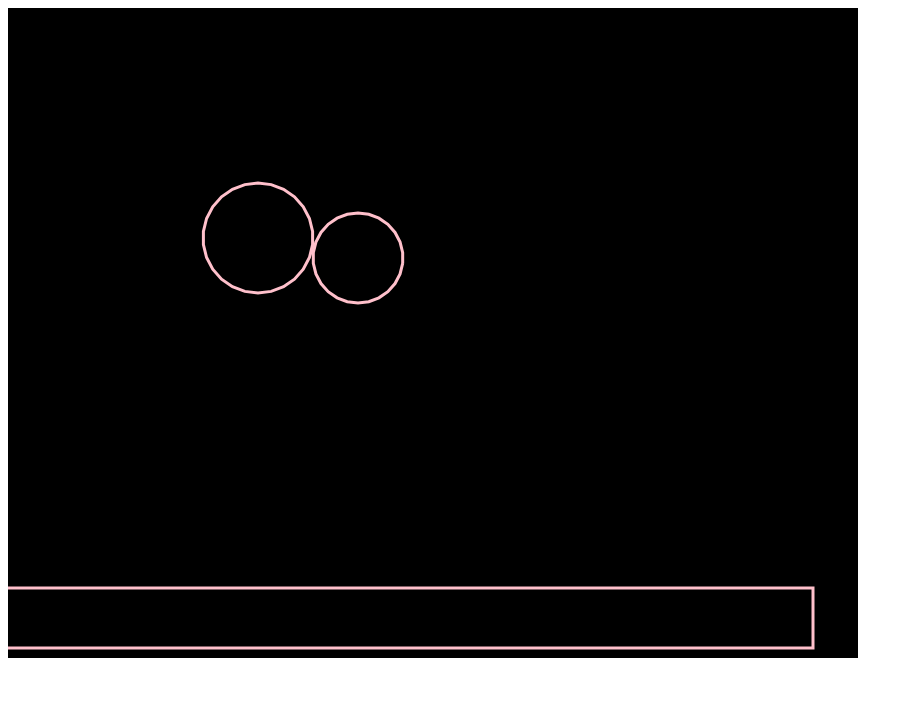
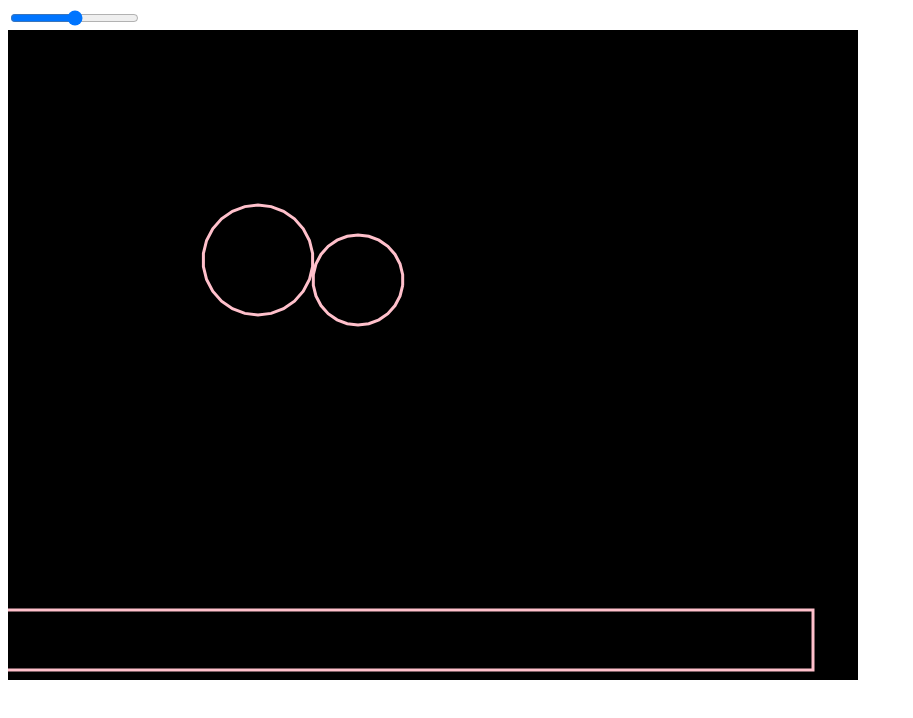
Before and after one commit to bjo14/matter-repo, a website: page index.html in a window 1280 px wide. Shown: the whole page, without its empty margins (0-913 px from the left). Drawn offline with nearby package versions, Linux system fonts and the light colour scheme.

Commit message:
created slider

```diff
--- a/index.html
+++ b/index.html
@@ -11,7 +11,9 @@
     <script src="https://cdn.jsdelivr.net/npm/matter-attractors@0.1.6/build/matter-attractors.min.js"></script>
     <!-- <script src="attractor.js" defer></script> -->
 </head>
+<div class="attractslider">
+    <input type="range" min="" max="" value="" name="slider" id="mySlider">
+</div>
 <body>
-
 </body>
 </html>
```
